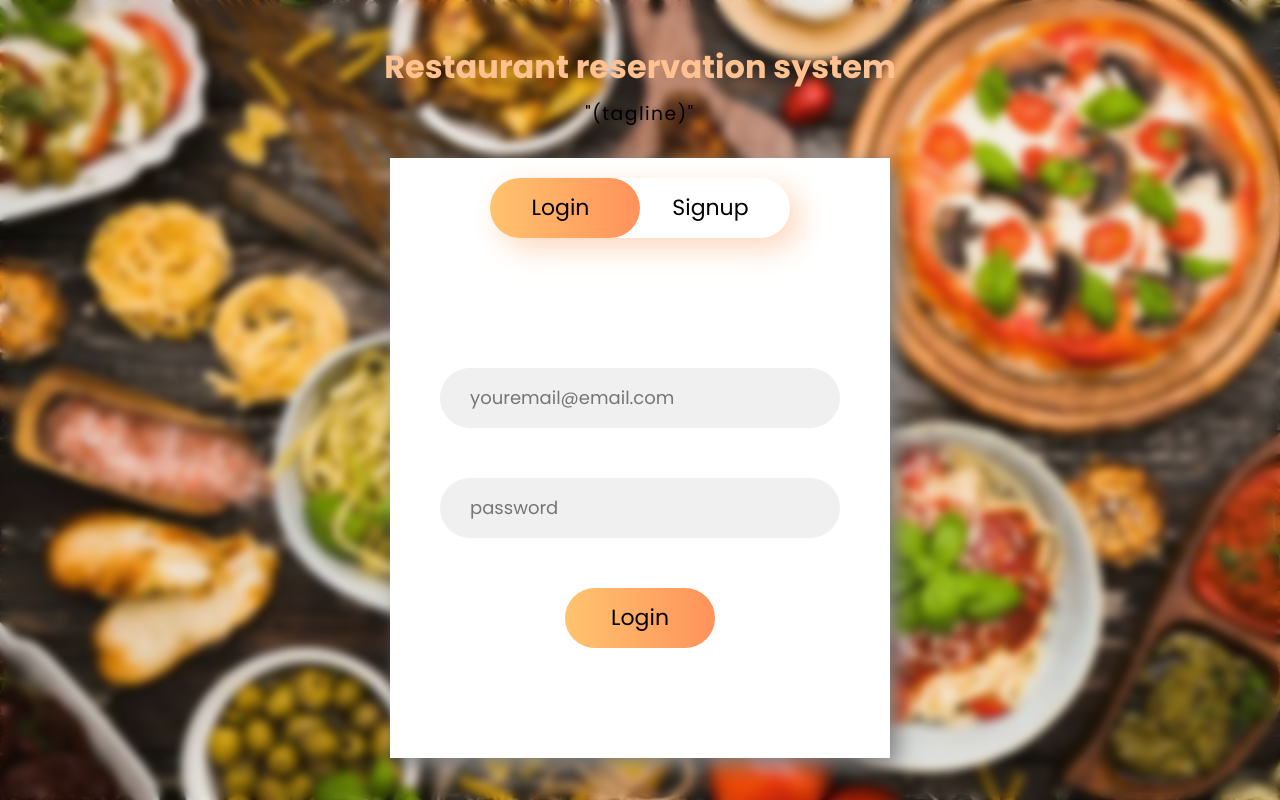
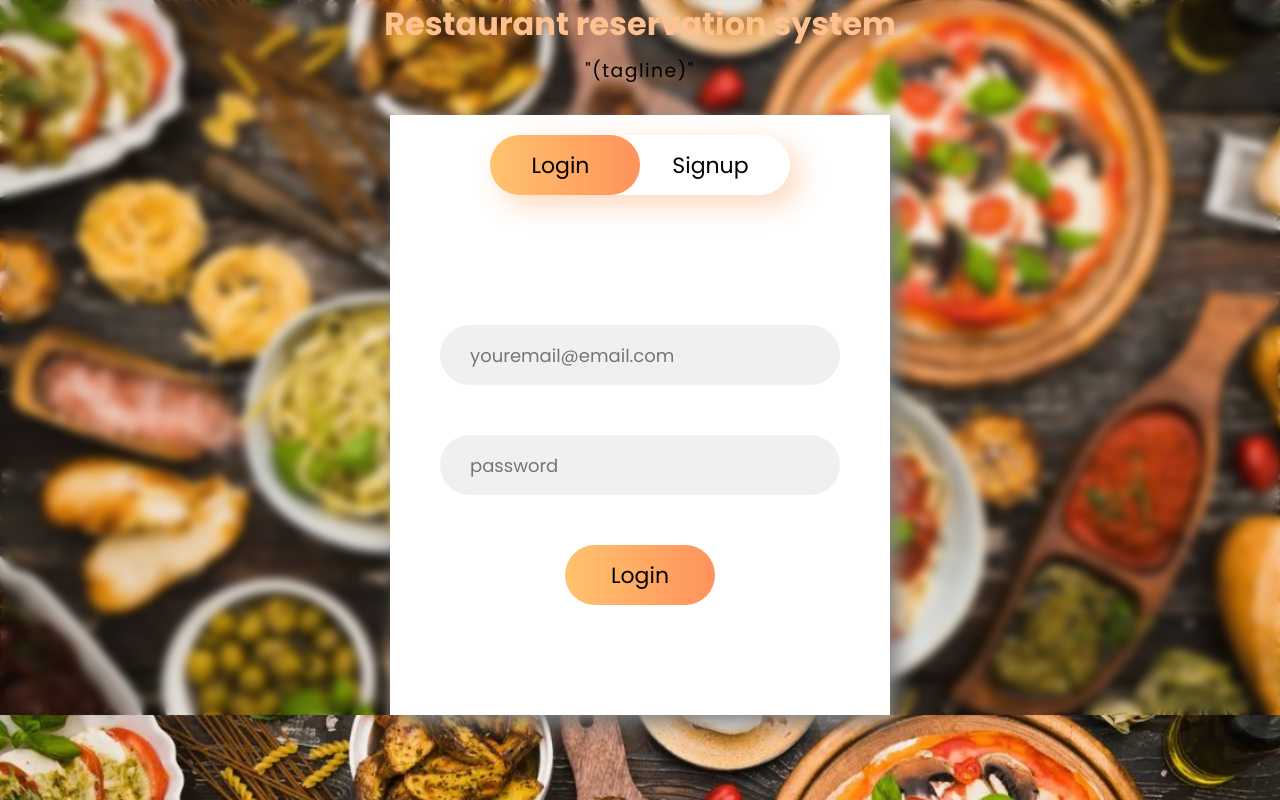
Before and after one commit to omdy9/restaurent-reservation-system, a PHP site: page /new.html in a window 1280 px wide. Run offline with PHP 8.4, Linux system fonts and the light colour scheme.

Commit message:
Update style.css

```diff
--- a/style.css
+++ b/style.css
@@ -9,7 +9,7 @@
 }
 
 body {
-    height: 100vh;
+    height: 100%;
     width: 100vw;
     display: flex;
     justify-content: center;
@@ -32,7 +32,7 @@ header {
 }
 
 .heading {
-    color: rgb(255, 193, 143);
+    color: #ffc18f;
 }
 
 .title {
```
